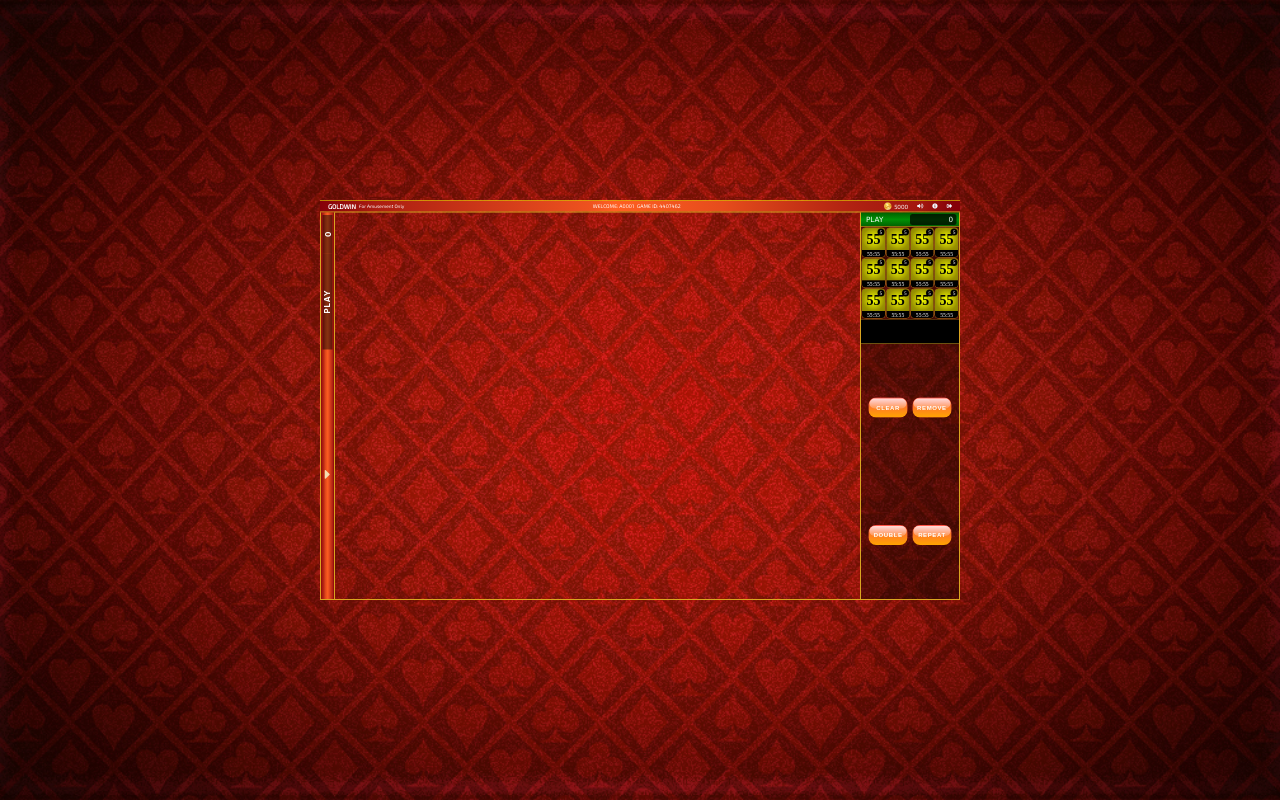
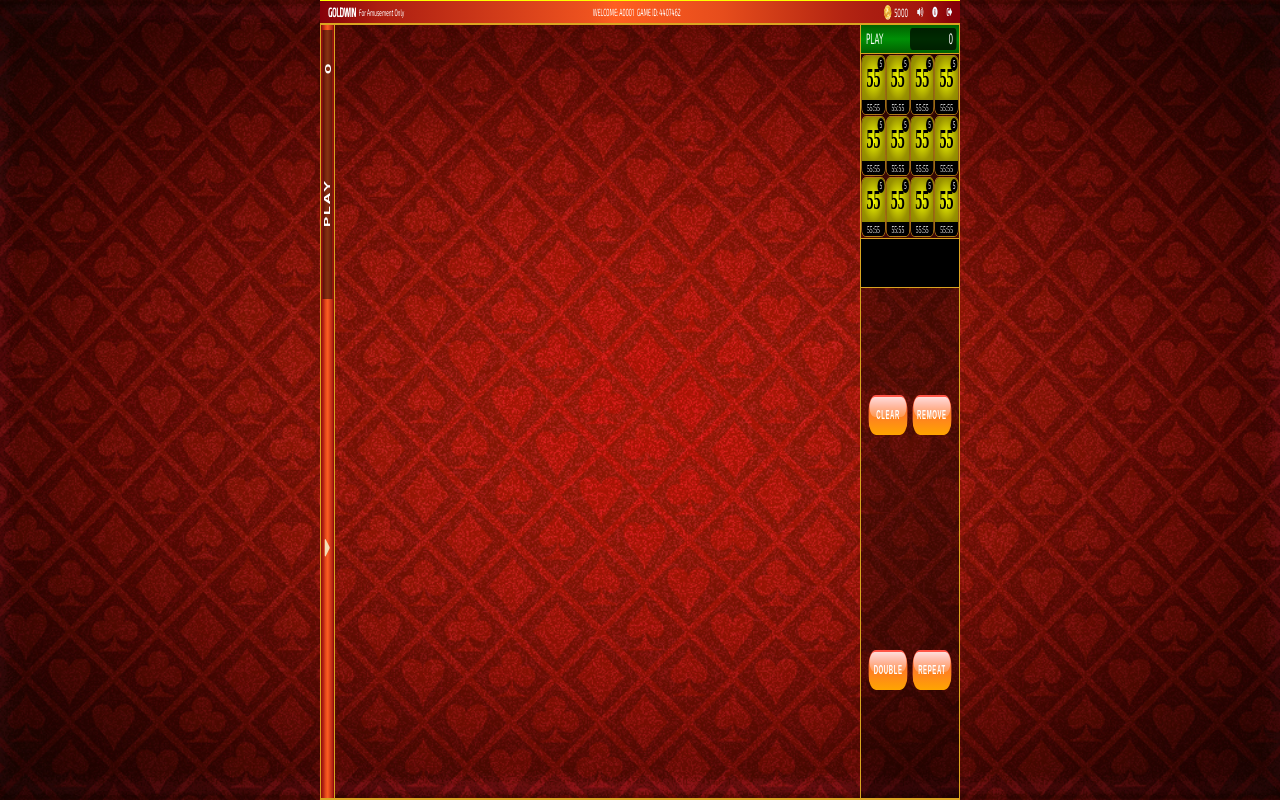
Before and after one commit to raj441977/webgold, a PHP site: page / in a window 1280 px wide. Run offline with PHP 8.4, Linux system fonts and the light colour scheme; some libraries are stand-ins or nearby versions.

Commit message:
Update style.css

```diff
--- a/css/style.css
+++ b/css/style.css
@@ -12,7 +12,7 @@
 }
 @media (min-width:920px){
     body{
-        transform: scaleX(.5) scaleY(.5);
+        transform: scaleX(.5) scaleY(1);
     }
 }
 body {
```
